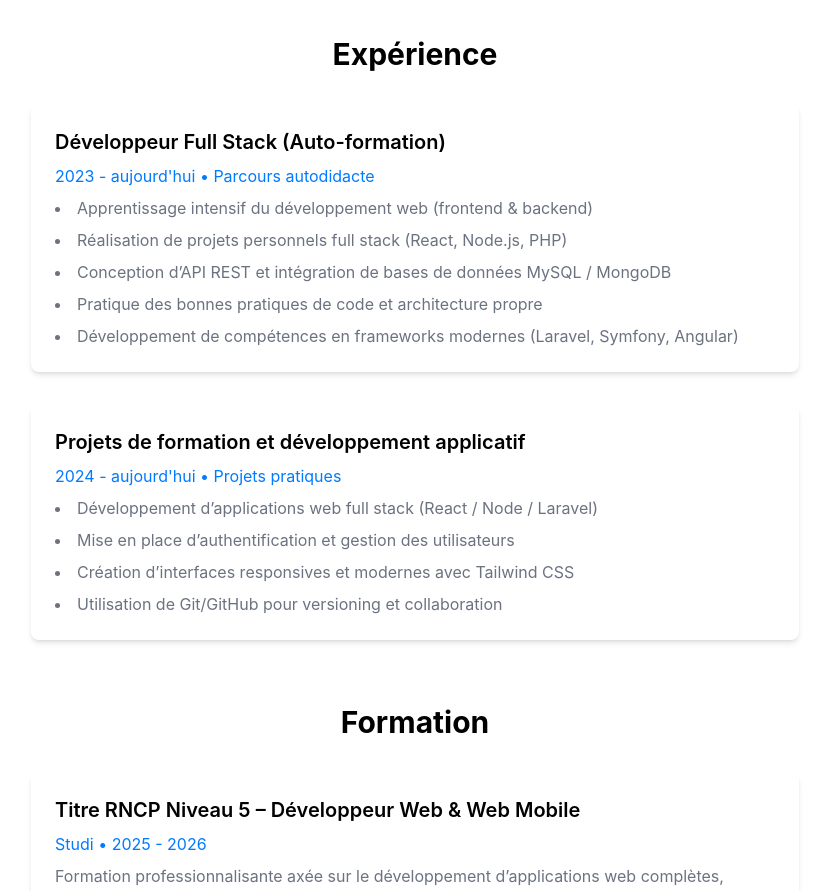
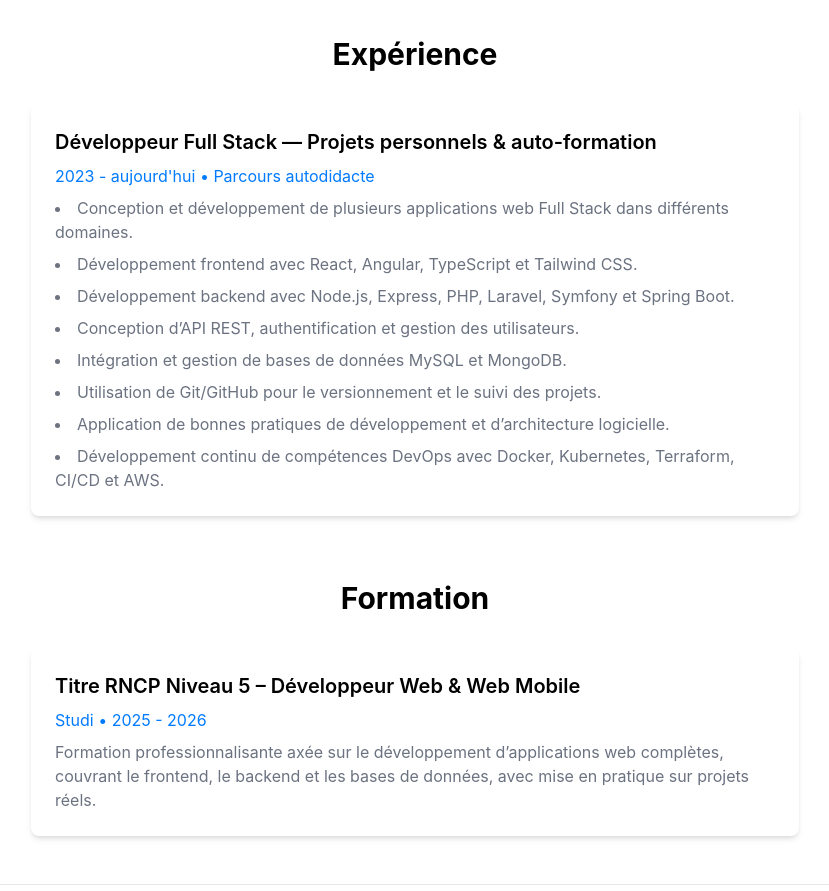
Before and after one commit to kevinkalenga/nextjs_portfolio, a Next.js app: page /about in a window 1280 px wide. Shown: the part 840-1731 px from the top of the page, without its empty margins (225-1054 px from the left). Built offline with nearby package versions, Linux system fonts and the light colour scheme.

Commit message:
Fixed bloc inside about page

```diff
--- a/src/app/about/page.tsx
+++ b/src/app/about/page.tsx
@@ -45,6 +45,7 @@ export default function About() {
         >
           Compétences
         </motion.h2>
+
         <motion.div
           className="max-w-7xl mx-auto grid grid-cols-1 md:grid-cols-2 lg:grid-cols-3 gap-6"
           variants={staggerContainer}
@@ -58,6 +59,7 @@ export default function About() {
           >
             <FaCode className="h-8 w-8 text-primary mb-4" />
             <h3 className="text-xl font-semibold mb-2">Frontend</h3>
+
             <ul className="text-secondary space-y-2">
               <li>React / Angular</li>
               <li>Redux Toolkit</li>
@@ -76,6 +78,7 @@ export default function About() {
           >
             <FaLaptopCode className="h-8 w-8 text-primary mb-4" />
             <h3 className="text-xl font-semibold mb-2">Backend</h3>
+
             <ul className="text-secondary space-y-2">
               <li>Node.js</li>
               <li>Express</li>
@@ -95,6 +98,7 @@ export default function About() {
           >
             <FaGraduationCap className="h-8 w-8 text-primary mb-4" />
             <h3 className="text-xl font-semibold mb-2">Outils & autres</h3>
+
             <ul className="text-secondary space-y-2">
               <li>Git / GitHub</li>
               <li>Docker / Kubernetes</li>
@@ -126,50 +130,61 @@ export default function About() {
           initial="initial"
           animate="animate"
         >
-
           <motion.div
             className="bg-white dark:bg-dark/50 p-6 rounded-lg shadow-md"
             variants={fadeInUp}
             {...cardHoverSmall}
           >
             <h3 className="text-xl font-semibold mb-2">
-              Développeur Full Stack (Auto-formation)
+              Développeur Full Stack — Projets personnels & auto-formation
             </h3>
+
             <p className="text-primary mb-2">
               2023 - aujourd'hui • Parcours autodidacte
             </p>
+
             <ul className="text-secondary list-disc list-inside space-y-2">
-              <li>Apprentissage intensif du développement web (frontend & backend)</li>
-              <li>Réalisation de projets personnels full stack (React, Node.js, PHP)</li>
-              <li>Conception d’API REST et intégration de bases de données MySQL / MongoDB</li>
-              <li>Pratique des bonnes pratiques de code et architecture propre</li>
-              <li>Développement de compétences en frameworks modernes (Laravel, Symfony, Angular)</li>
+              <li>
+                Conception et développement de plusieurs applications web Full Stack
+                dans différents domaines.
+              </li>
+
+              <li>
+                Développement frontend avec React, Angular, TypeScript et Tailwind CSS.
+              </li>
+
+              <li>
+                Développement backend avec Node.js, Express, PHP, Laravel, Symfony
+                et Spring Boot.
+              </li>
+
+              <li>
+                Conception d’API REST, authentification et gestion des utilisateurs.
+              </li>
+
+              <li>
+                Intégration et gestion de bases de données MySQL et MongoDB.
+              </li>
+
+              <li>
+                Utilisation de Git/GitHub pour le versionnement et le suivi des projets.
+              </li>
+
+              <li>
+                Application de bonnes pratiques de développement et d’architecture
+                logicielle.
+              </li>
+
+              <li>
+                Développement continu de compétences DevOps avec Docker, Kubernetes,
+                Terraform, CI/CD et AWS.
+              </li>
             </ul>
           </motion.div>
-
-          <motion.div
-            className="bg-white dark:bg-dark/50 p-6 rounded-lg shadow-md"
-            variants={fadeInUp}
-            {...cardHoverSmall}
-          >
-            <h3 className="text-xl font-semibold mb-2">
-              Projets de formation et développement applicatif
-            </h3>
-            <p className="text-primary mb-2">
-              2024 - aujourd'hui • Projets pratiques
-            </p>
-            <ul className="text-secondary list-disc list-inside space-y-2">
-              <li>Développement d’applications web full stack (React / Node / Laravel)</li>
-              <li>Mise en place d’authentification et gestion des utilisateurs</li>
-              <li>Création d’interfaces responsives et modernes avec Tailwind CSS</li>
-              <li>Utilisation de Git/GitHub pour versioning et collaboration</li>
-            </ul>
-          </motion.div>
-
         </motion.div>
       </motion.section>
+
       {/* Education Section */}
-
       <motion.section
         {...fadeIn}
         transition={{ delay: 0.6 }}
@@ -187,7 +202,6 @@ export default function About() {
           initial="initial"
           animate="animate"
         >
-
           <motion.div
             className="bg-white dark:bg-dark/50 p-6 rounded-lg shadow-md"
             variants={fadeInUp}
@@ -206,11 +220,8 @@ export default function About() {
               couvrant le frontend, le backend et les bases de données, avec mise en pratique sur projets réels.
             </p>
           </motion.div>
-
         </motion.div>
       </motion.section>
-
-
     </div>
   )
 }
```
Also changed, not shown: tmp.txt. Lines whose indentation alone changed are shown as unchanged.
